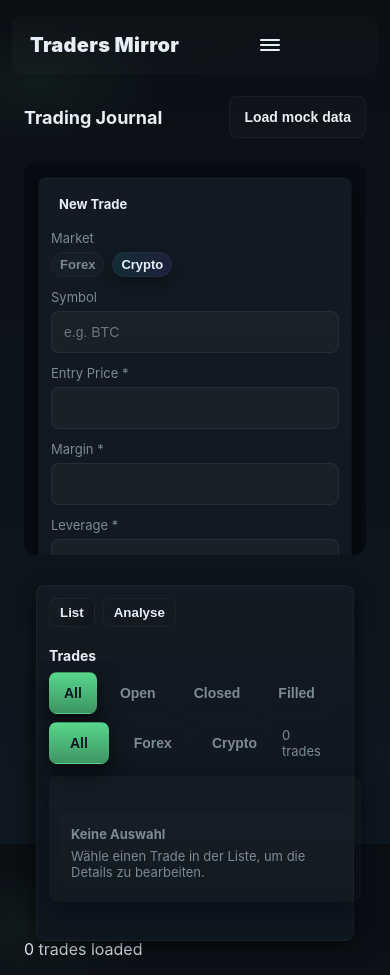
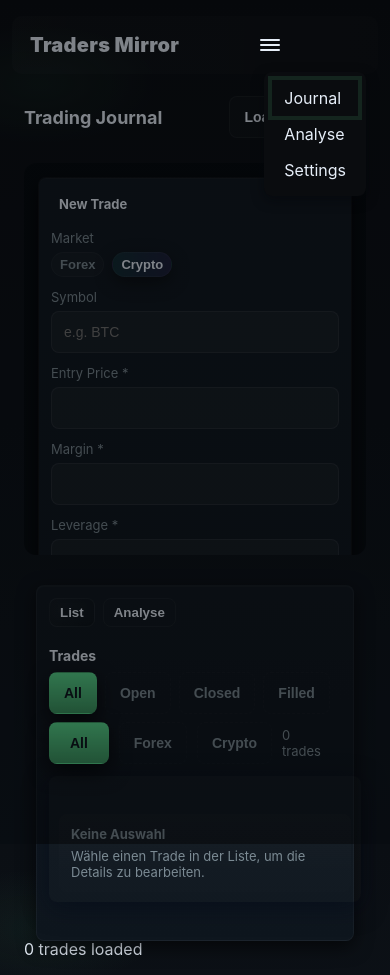
Before and after one commit to monkey-trader/traders-mirror, a React (Create React App) app: page / in a window 390 px wide. Both pictures are taken after a click on the button "Open menu". Built offline with nearby package versions, Linux system fonts and the light colour scheme.

Commit message:
feat(ui): improve mobile nav with backdrop, focus management, and accessibility enhancements

```diff
--- a/src/presentation/shared/components/Header/Header.module.css
+++ b/src/presentation/shared/components/Header/Header.module.css
@@ -56,15 +56,53 @@
 .mobileNav {
   display: none;
 }
-.mobileNav.open {
+.mobileOpen {
   display: block;
   position: absolute;
   top: 56px;
   right: 12px;
-  background: var(--card-bg, rgba(15,23,32,0.9));
+  /* Use a solid background to avoid transparency issues on dark headers */
+  background: var(--card-bg-solid, rgba(10,12,15,1));
   border-radius: 8px;
   padding: 8px;
-  box-shadow: var(--shadow-1, 0 6px 18px rgba(3,6,10,0.6));
+  box-shadow: var(--shadow-1, 0 10px 30px rgba(0,0,0,0.6));
   z-index: 3000;
 }
 .mobileNav a { display: block; padding: 8px 12px; color: var(--text); text-decoration: none; }
+
+/* ensure focus styles inside mobile nav */
+.mobileNav a:focus {
+  outline: none;
+  box-shadow: 0 0 0 4px rgba(88,214,141,0.12);
+}
+
+/* ensure hamburger button is always above nav for click handling */
+.hamburger { z-index: 3100; }
+
+/* backdrop behind mobile nav */
+.backdrop {
+  display: none;
+  position: fixed;
+  inset: 0;
+  background: rgba(0,0,0,0.45);
+  z-index: 2500;
+  opacity: 0;
+  transition: opacity 220ms ease;
+}
+.backdropVisible {
+  display: block;
+  opacity: 1;
+}
+
+/* slide-in mobile nav */
+.mobileNav {
+  display: none;
+  transform: translateY(-8px) translateX(8px) scale(0.98);
+  opacity: 0;
+  transition: transform 220ms ease, opacity 180ms ease;
+}
+.mobileOpen {
+  display: block;
+  transform: translateY(0) translateX(0) scale(1);
+  opacity: 1;
+}
--- a/src/presentation/shared/components/Header/Header.tsx
+++ b/src/presentation/shared/components/Header/Header.tsx
@@ -1,8 +1,49 @@
-import React, { useState } from 'react'
+import React, { useState, useRef, useEffect } from 'react'
 import styles from './Header.module.css'
 
 export function Header() {
   const [mobileOpen, setMobileOpen] = useState(false)
+  const navRef = useRef<HTMLDivElement | null>(null)
+  const btnRef = useRef<HTMLButtonElement | null>(null)
+
+  // Close on Escape or when clicking outside the mobile nav
+  useEffect(() => {
+    function onKey(e: KeyboardEvent) {
+      if (e.key === 'Escape') setMobileOpen(false)
+    }
+    function onDocClick(e: MouseEvent) {
+      const target = e.target as Node | null
+      if (!mobileOpen) return
+      if (navRef.current && navRef.current.contains(target)) return
+      if (btnRef.current && btnRef.current.contains(target)) return
+      setMobileOpen(false)
+    }
+    document.addEventListener('keydown', onKey)
+    document.addEventListener('mousedown', onDocClick)
+    return () => {
+      document.removeEventListener('keydown', onKey)
+      document.removeEventListener('mousedown', onDocClick)
+    }
+  }, [mobileOpen])
+
+  // Lock body scroll when mobile menu is open
+  useEffect(() => {
+    const prev = document.body.style.overflow
+    if (mobileOpen) {
+      document.body.style.overflow = 'hidden'
+    } else {
+      document.body.style.overflow = prev || ''
+    }
+    return () => { document.body.style.overflow = prev || '' }
+  }, [mobileOpen])
+
+  // When opening, focus the first link for accessibility
+  useEffect(() => {
+    if (mobileOpen && navRef.current) {
+      const first = navRef.current.querySelector('a') as HTMLElement | null
+      first?.focus()
+    }
+  }, [mobileOpen])
 
   return (
     <header className={styles.header}>
@@ -15,9 +56,12 @@ export function Header() {
       </nav>
 
       <button
+        ref={btnRef}
+        type="button"
         className={styles.hamburger}
         aria-label={mobileOpen ? 'Close menu' : 'Open menu'}
         aria-expanded={mobileOpen}
+        aria-controls="mobile-nav"
         onClick={() => setMobileOpen(v => !v)}
       >
         {/* simple three-lines icon */}
@@ -28,7 +72,20 @@ export function Header() {
         </svg>
       </button>
 
-      <div className={`${styles.mobileNav} ${mobileOpen ? 'open' : ''}`} role="menu" aria-hidden={!mobileOpen}>
+      {/* Backdrop shown behind mobile nav to dim page and catch outside clicks */}
+      <div
+        className={`${styles.backdrop} ${mobileOpen ? styles.backdropVisible : ''}`}
+        aria-hidden={!mobileOpen}
+        onClick={() => setMobileOpen(false)}
+      />
+
+      <div
+        id="mobile-nav"
+        ref={navRef}
+        className={`${styles.mobileNav} ${mobileOpen ? styles.mobileOpen : ''}`}
+        role="menu"
+        aria-hidden={!mobileOpen}
+      >
         <a href="#/journal" role="menuitem" onClick={() => setMobileOpen(false)}>Journal</a>
         <a href="#/analysis" role="menuitem" onClick={() => setMobileOpen(false)}>Analyse</a>
         <a href="#/settings" role="menuitem" onClick={() => setMobileOpen(false)}>Settings</a>
```
